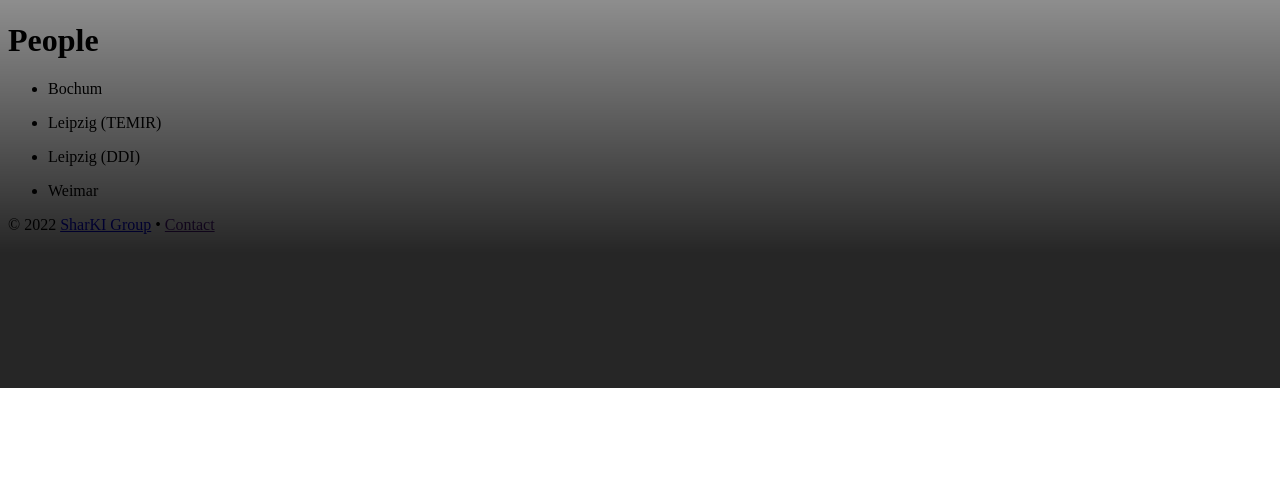
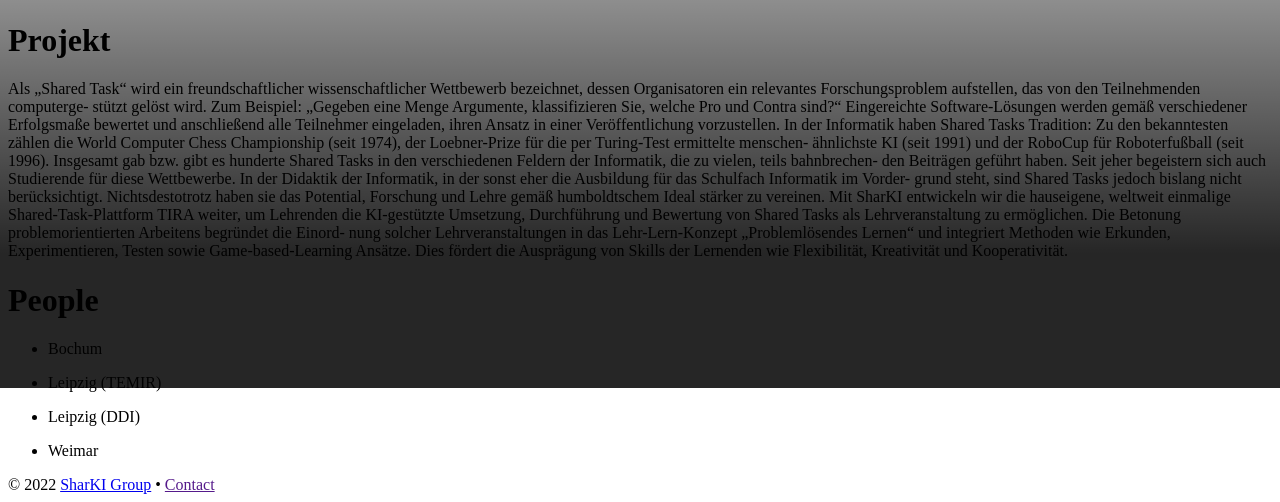
Before and after one commit to SharKI-Project/sharki-project.github.io, a Jekyll site: the page built from index.html, in a window 1280 px wide. Shown: the part 512-1014 px from the top of the page. Built offline with Jekyll 4.4.1, drawn with Linux system fonts in a browser that asks for light colours; a script that is not in the unit is left out; before the commit the page ends 900 px from its top, so only the background shows below that.

Commit message:
Update content

```diff
--- a/index.html
+++ b/index.html
@@ -18,6 +18,13 @@ description: Shared Tasks als innovativer Ansatz zur Implementierung von KI- und
 
     </div>
 </main>
+
+<div class="uk-section uk-container">
+<h1>Projekt</h1>
+<p>Als „Shared Task“ wird ein freundschaftlicher wissenschaftlicher Wettbewerb bezeichnet, dessen Organisatoren ein relevantes Forschungsproblem aufstellen, das von den Teilnehmenden computerge- stützt gelöst wird. Zum Beispiel: „Gegeben eine Menge Argumente, klassifizieren Sie, welche Pro und Contra sind?“ Eingereichte Software-Lösungen werden gemäß verschiedener Erfolgsmaße bewertet und anschließend alle Teilnehmer eingeladen, ihren Ansatz in einer Veröffentlichung vorzustellen.
+In der Informatik haben Shared Tasks Tradition: Zu den bekanntesten zählen die World Computer Chess Championship (seit 1974), der Loebner-Prize für die per Turing-Test ermittelte menschen- ähnlichste KI (seit 1991) und der RoboCup für Roboterfußball (seit 1996). Insgesamt gab bzw. gibt es hunderte Shared Tasks in den verschiedenen Feldern der Informatik, die zu vielen, teils bahnbrechen- den Beiträgen geführt haben. Seit jeher begeistern sich auch Studierende für diese Wettbewerbe. In der Didaktik der Informatik, in der sonst eher die Ausbildung für das Schulfach Informatik im Vorder- grund steht, sind Shared Tasks jedoch bislang nicht berücksichtigt. Nichtsdestotrotz haben sie das Potential, Forschung und Lehre gemäß humboldtschem Ideal stärker zu vereinen.
+Mit SharKI entwickeln wir die hauseigene, weltweit einmalige Shared-Task-Plattform TIRA weiter, um Lehrenden die KI-gestützte Umsetzung, Durchführung und Bewertung von Shared Tasks als Lehrveranstaltung zu ermöglichen. Die Betonung problemorientierten Arbeitens begründet die Einord- nung solcher Lehrveranstaltungen in das Lehr-Lern-Konzept „Problemlösendes Lernen“ und integriert Methoden wie Erkunden, Experimentieren, Testen sowie Game-based-Learning Ansätze. Dies fördert die Ausprägung von Skills der Lernenden wie Flexibilität, Kreativität und Kooperativität.</p>
+</div>
 
 <div class="uk-section uk-container">
 <h1>People</h1>
```
